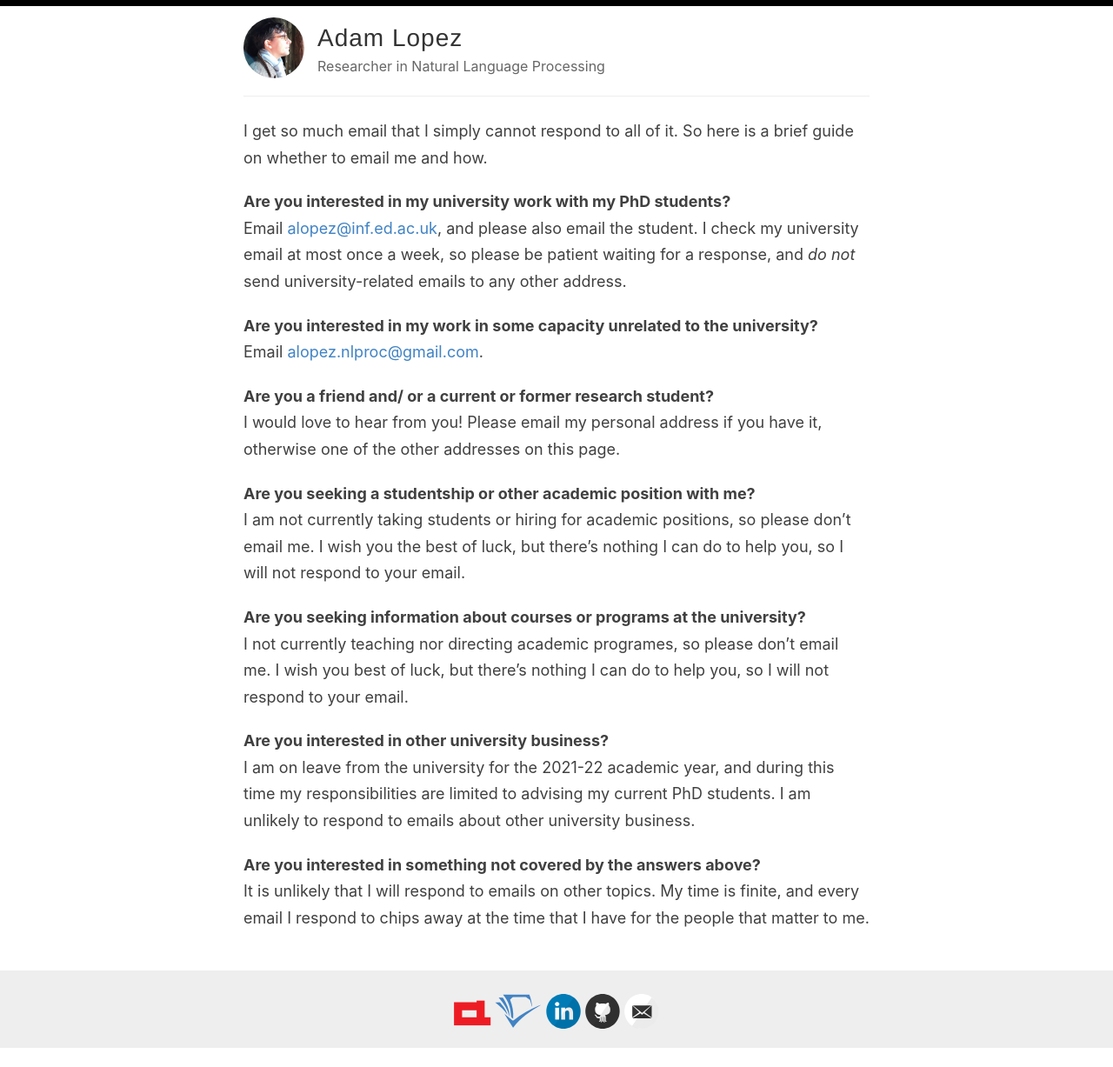
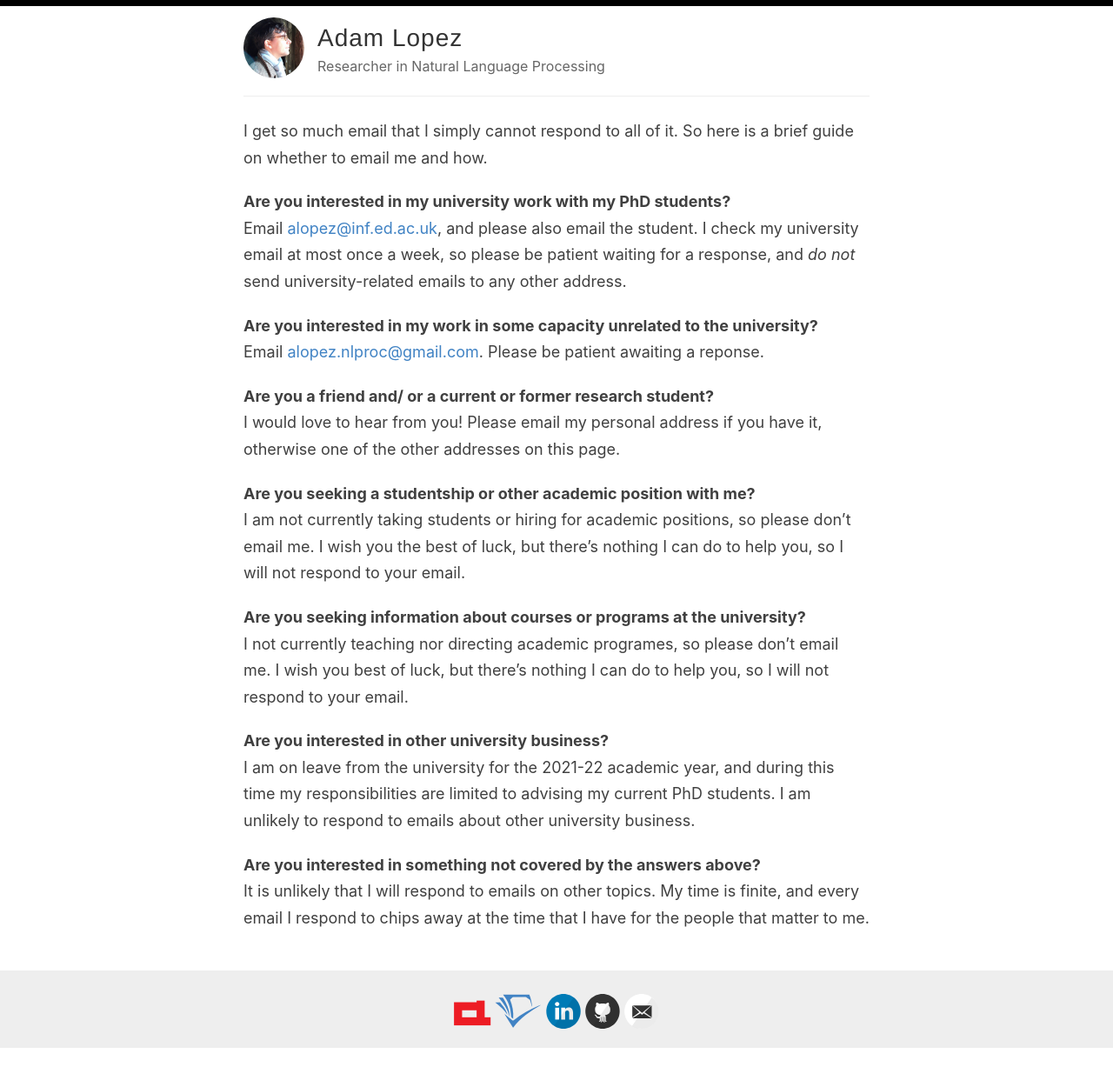
Before and after one commit to alopez/alopez.github.com, a Jekyll site: the page built from email.md, in a window 1280 px wide. Shown: the whole page at 87% size. Built offline with Jekyll 4.4.1, drawn with Linux system fonts in a browser that asks for light colours; some web fonts are replaced.

Commit message:
Update email.md

```diff
--- a/email.md
+++ b/email.md
@@ -11,7 +11,7 @@ Are you interested in my university work with my PhD students?
   emails to any other address.
 
 Are you interested in my work in some capacity unrelated to the university?
-: Email <alopez.nlproc@gmail.com>.
+: Email <alopez.nlproc@gmail.com>. Please be patient awaiting a reponse.
 
 Are you a friend and/ or a current or former research student?
 :  I would love to hear from you! Please email my personal
```
